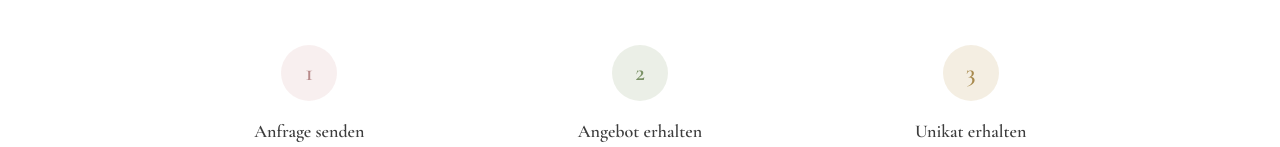
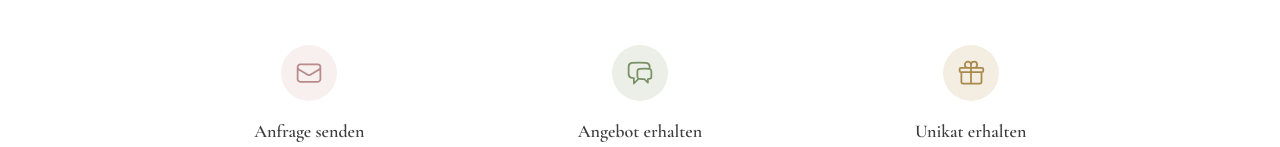
Before and after one commit to klauszellner1987/monika-stitch, an Astro site: page /monika-stitch/stickanfrage in a window 1280 px wide. Shown: the part 535-682 px from the top of the page. Built offline with nearby package versions, Linux system fonts and the light colour scheme; Astro itself is replaced by a stand-in of ours.

Commit message:
Stickanfrage: Zahlen durch passende Icons ersetzt (Briefumschlag, Chat, Geschenk)

```diff
--- a/src/pages/stickanfrage.astro
+++ b/src/pages/stickanfrage.astro
@@ -23,21 +23,27 @@ import StickanfrageForm from "../components/StickanfrageForm.astro";
       <div class="grid grid-cols-1 md:grid-cols-3 gap-8">
         <div class="text-center">
           <div class="w-14 h-14 mx-auto mb-4 rounded-full bg-rose-light/30 flex items-center justify-center">
-            <span class="font-heading text-2xl text-rose-dark font-bold">1</span>
+            <svg class="w-7 h-7 text-rose-dark" fill="none" viewBox="0 0 24 24" stroke="currentColor" stroke-width="1.5">
+              <path stroke-linecap="round" stroke-linejoin="round" d="M21.75 6.75v10.5a2.25 2.25 0 01-2.25 2.25h-15a2.25 2.25 0 01-2.25-2.25V6.75m19.5 0A2.25 2.25 0 0019.5 4.5h-15a2.25 2.25 0 00-2.25 2.25m19.5 0v.243a2.25 2.25 0 01-1.07 1.916l-7.5 4.615a2.25 2.25 0 01-2.36 0L3.32 8.91a2.25 2.25 0 01-1.07-1.916V6.75"/>
+            </svg>
           </div>
           <h3 class="font-heading text-lg text-charcoal font-semibold mb-2">Anfrage senden</h3>
           <p class="font-body text-sm text-charcoal-light">Beschreiben Sie Ihr Wunschmotiv und laden Sie optional eine Vorlage hoch.</p>
         </div>
         <div class="text-center">
           <div class="w-14 h-14 mx-auto mb-4 rounded-full bg-sage/20 flex items-center justify-center">
-            <span class="font-heading text-2xl text-sage-dark font-bold">2</span>
+            <svg class="w-7 h-7 text-sage-dark" fill="none" viewBox="0 0 24 24" stroke="currentColor" stroke-width="1.5">
+              <path stroke-linecap="round" stroke-linejoin="round" d="M20.25 8.511c.884.284 1.5 1.128 1.5 2.097v4.286c0 1.136-.847 2.1-1.98 2.193-.34.027-.68.052-1.02.072v3.091l-3-3c-1.354 0-2.694-.055-4.02-.163a2.115 2.115 0 01-.825-.242m9.345-8.334a2.126 2.126 0 00-.476-.095 48.64 48.64 0 00-8.048 0c-1.131.094-1.976 1.057-1.976 2.192v4.286c0 .837.46 1.58 1.155 1.951m9.345-8.334V6.637c0-1.621-1.152-3.026-2.76-3.235A48.455 48.455 0 0011.25 3c-2.115 0-4.198.137-6.24.402-1.608.209-2.76 1.614-2.76 3.235v6.226c0 1.621 1.152 3.026 2.76 3.235.577.075 1.157.14 1.74.194V21l4.155-4.155"/>
+            </svg>
           </div>
           <h3 class="font-heading text-lg text-charcoal font-semibold mb-2">Angebot erhalten</h3>
           <p class="font-body text-sm text-charcoal-light">Wir melden uns mit einem unverbindlichen Angebot und besprechen die Details.</p>
         </div>
         <div class="text-center">
           <div class="w-14 h-14 mx-auto mb-4 rounded-full bg-gold/20 flex items-center justify-center">
-            <span class="font-heading text-2xl text-gold-dark font-bold">3</span>
+            <svg class="w-7 h-7 text-gold-dark" fill="none" viewBox="0 0 24 24" stroke="currentColor" stroke-width="1.5">
+              <path stroke-linecap="round" stroke-linejoin="round" d="M21 11.25v8.25a1.5 1.5 0 01-1.5 1.5H5.25a1.5 1.5 0 01-1.5-1.5v-8.25M12 4.875A2.625 2.625 0 109.375 7.5H12m0-2.625V7.5m0-2.625A2.625 2.625 0 1114.625 7.5H12m0 0V21m-8.625-9.75h18c.621 0 1.125-.504 1.125-1.125v-1.5c0-.621-.504-1.125-1.125-1.125h-18c-.621 0-1.125.504-1.125 1.125v1.5c0 .621.504 1.125 1.125 1.125z"/>
+            </svg>
           </div>
           <h3 class="font-heading text-lg text-charcoal font-semibold mb-2">Unikat erhalten</h3>
           <p class="font-body text-sm text-charcoal-light">Ihre handgestickte Auftragsarbeit wird liebevoll angefertigt und versendet.</p>
```
